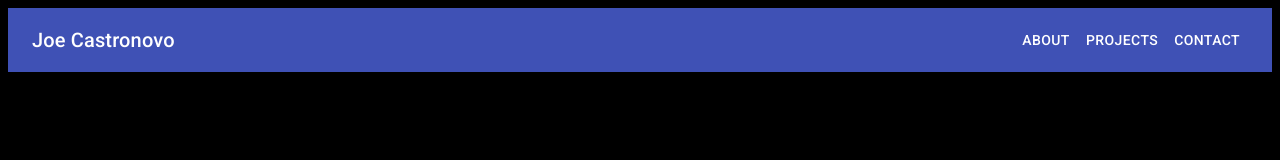
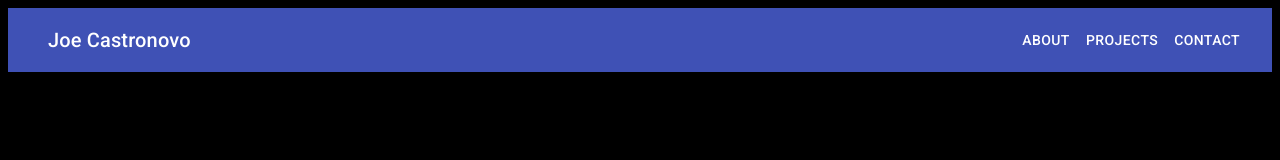
Before and after one commit to Doode1524/portfolio-website, a React (Create React App) app: page / in a window 1280 px wide. Shown: the top 160 px of the page. Built offline with nearby package versions, Linux system fonts and the light colour scheme.

Commit message:
style appbar title

```diff
--- a/src/components/ButtonAppBar.js
+++ b/src/components/ButtonAppBar.js
@@ -16,6 +16,7 @@ const useStyles = makeStyles((theme) => ({
   },
   title: {
     flexGrow: 1,
+    marginLeft: theme.spacing(2)
   },
 }));
 
```
